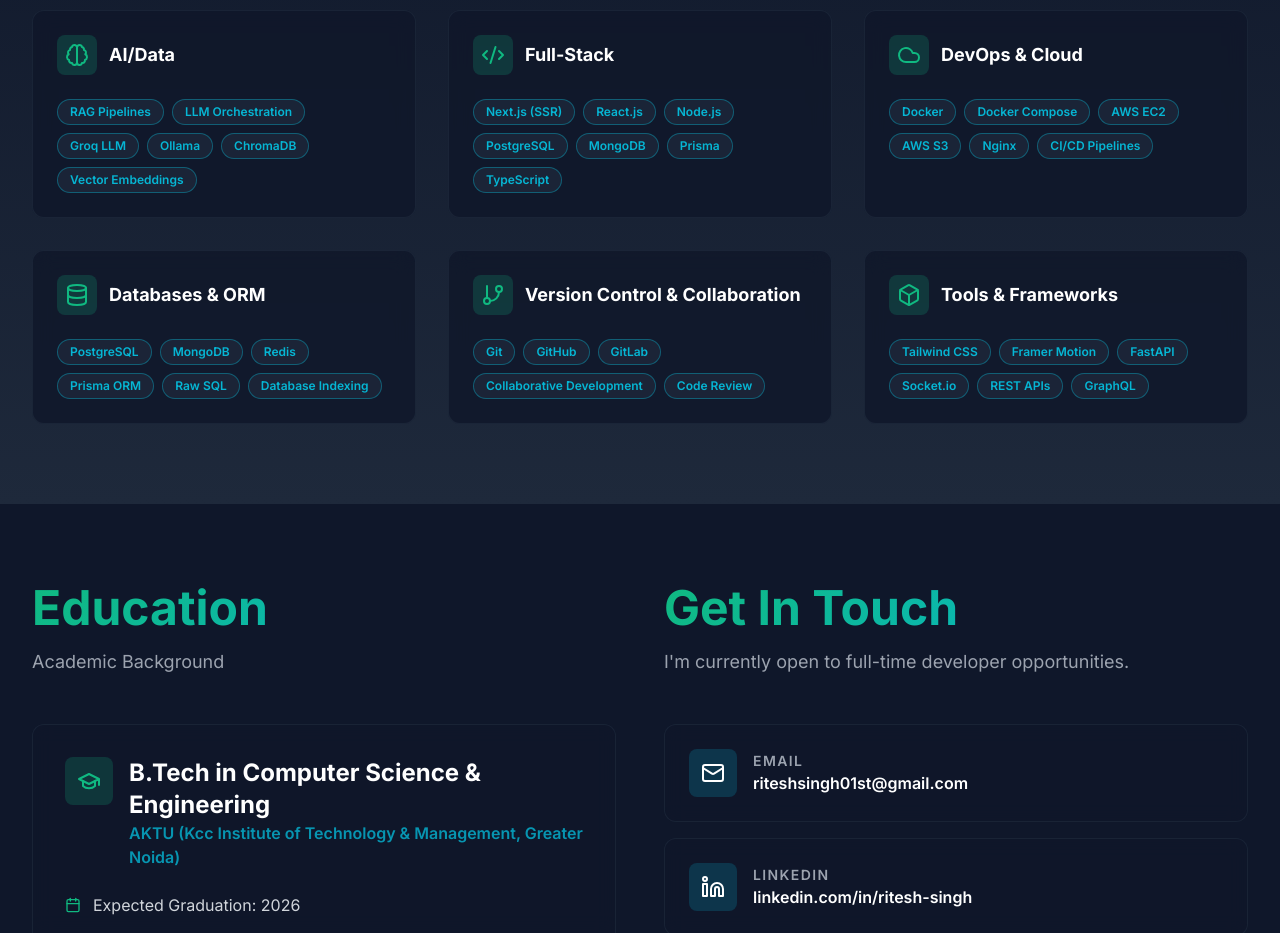
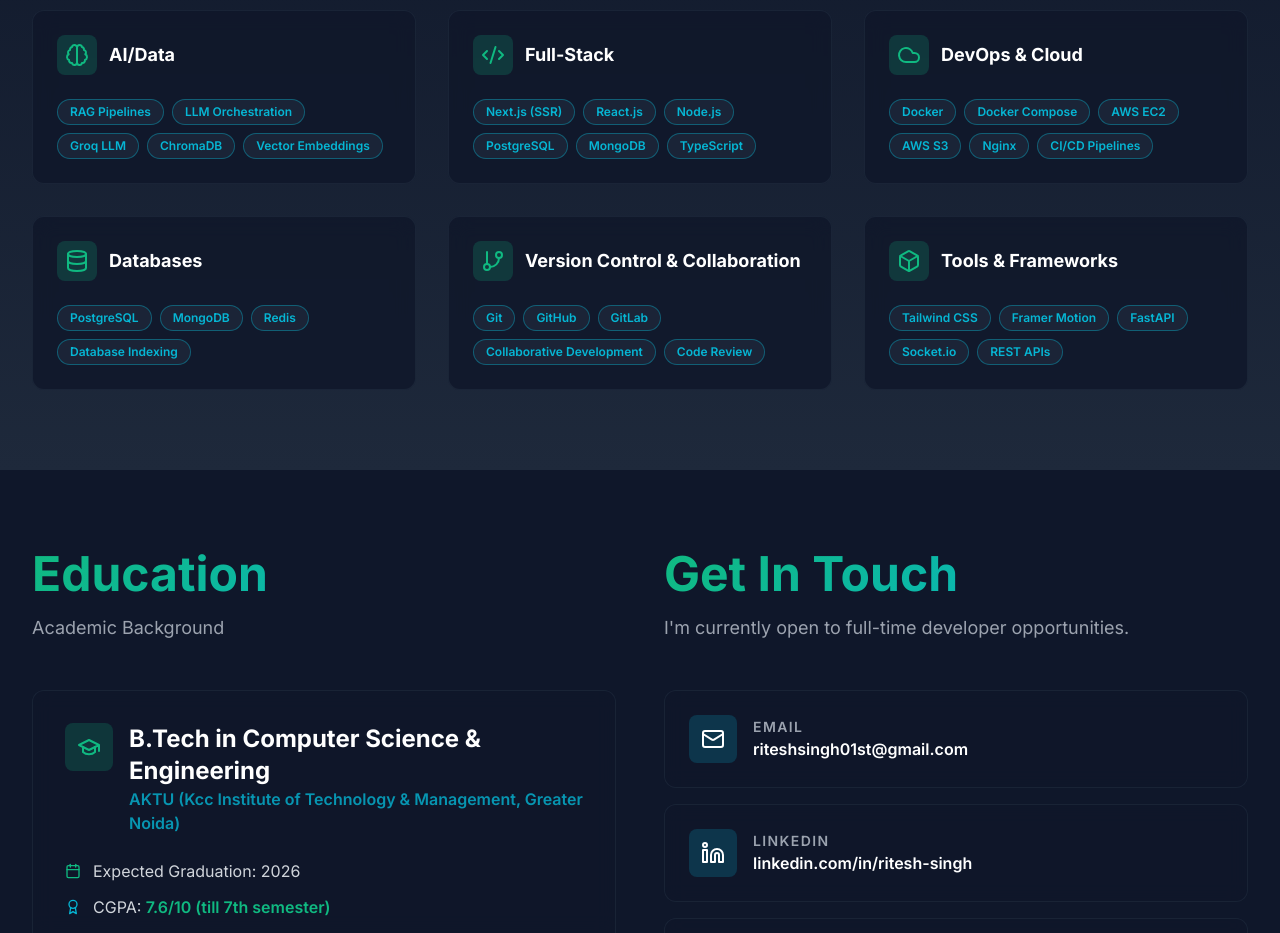
Before and after one commit to ItsOnlyMe01/Portfolio, a Next.js app: page / in a window 1280 px wide. Shown: the part 6100-7033 px from the top of the page. Built offline with nearby package versions, Linux system fonts and the light colour scheme.

Commit message:
chore(skills): remove GraphQL, Raw SQL, Prisma, and Ollama from skills section

```diff
--- a/src/components/TechnicalStack.tsx
+++ b/src/components/TechnicalStack.tsx
@@ -30,7 +30,6 @@ export function TechnicalStack() {
         "RAG Pipelines",
         "LLM Orchestration",
         "Groq LLM",
-        "Ollama",
         "ChromaDB",
         "Vector Embeddings",
       ],
@@ -46,7 +45,6 @@ export function TechnicalStack() {
         "Node.js",
         "PostgreSQL",
         "MongoDB",
-        "Prisma",
         "TypeScript",
       ],
     },
@@ -65,7 +63,7 @@ export function TechnicalStack() {
       ],
     },
     {
-      category: "Databases & ORM",
+      category: "Databases",
       icon: <Database className="w-6 h-6" />,
       color:
         "from-cyan-accent/10 border-cyan-accent/30 hover:border-cyan-accent/60",
@@ -73,8 +71,6 @@ export function TechnicalStack() {
         "PostgreSQL",
         "MongoDB",
         "Redis",
-        "Prisma ORM",
-        "Raw SQL",
         "Database Indexing",
       ],
     },
@@ -102,7 +98,6 @@ export function TechnicalStack() {
         "FastAPI",
         "Socket.io",
         "REST APIs",
-        "GraphQL",
       ],
     },
   ];
```
